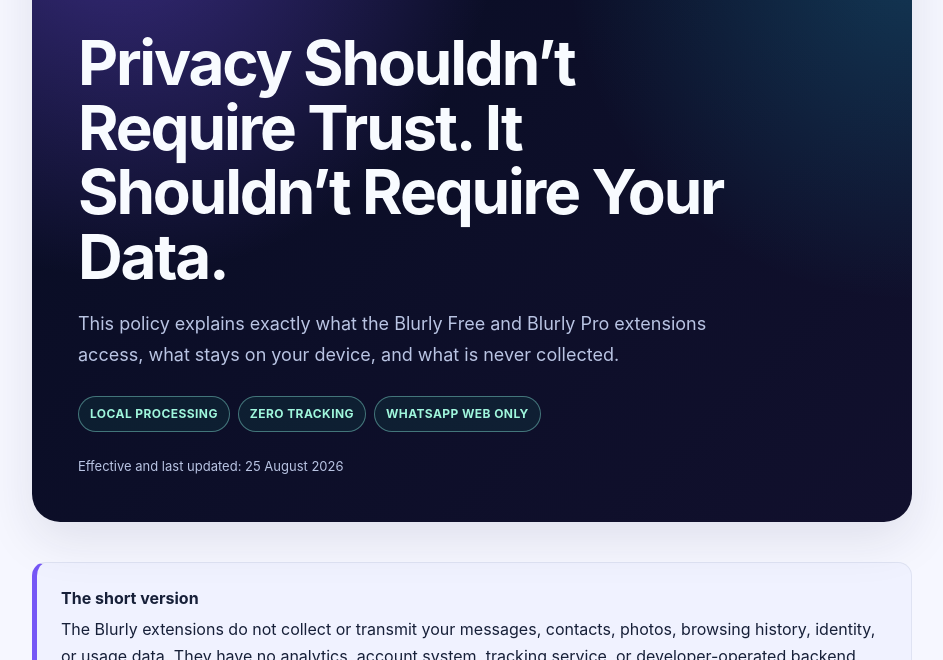
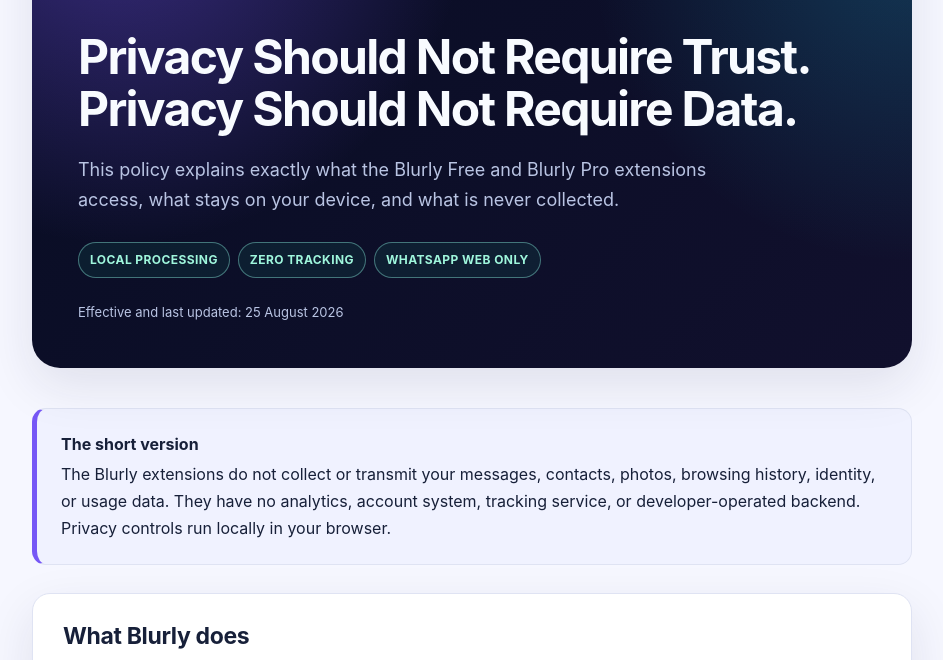
Before and after one commit to aviation-ai-engineer/blurly, a browser extension: page docs/index.html in a window 1280 px wide. Shown: the part 131-791 px from the top of the page, without its empty margins (168-1111 px from the left). Drawn offline with Linux system fonts and the light colour scheme.

Commit message:
Use balanced privacy policy headline

```diff
--- a/docs/index.html
+++ b/docs/index.html
@@ -68,7 +68,8 @@
   .brand img { width: 54px; height: 54px; border-radius: 14px; }
   .brand strong { display: block; font-size: 20px; letter-spacing: .01em; }
   .brand span { color: var(--hero-muted); font-size: 13px; }
-  h1 { max-width: 660px; margin: 0; font-size: clamp(38px, 6vw, 62px); line-height: 1.04; letter-spacing: -.035em; }
+  h1 { margin: 0; font-size: clamp(36px, 4.2vw, 48px); line-height: 1.08; letter-spacing: -.035em; }
+  .headline-line { display: block; white-space: nowrap; }
   .lead { max-width: 690px; margin: 20px 0 0; color: var(--hero-muted); font-size: 18px; }
   .meta { margin-top: 24px; color: var(--hero-muted); font-size: 13px; }
   .badges { display: flex; flex-wrap: wrap; gap: 8px; margin-top: 26px; }
@@ -123,6 +124,7 @@
   @media (max-width: 640px) {
     .hero { margin-top: 12px; padding: 30px 24px; border-radius: 20px; }
     .brand { margin-bottom: 25px; }
+    .headline-line { white-space: normal; }
     section { padding: 23px 20px; border-radius: 15px; }
   }
 </style>
@@ -134,7 +136,7 @@
     <img src="icon128.png" alt="Blurly icon" />
     <div><strong>Blurly</strong><span>Screen-share privacy for WhatsApp Web</span></div>
   </div>
-  <h1>Privacy Shouldn’t Require Trust. It Shouldn’t Require Your Data.</h1>
+  <h1><span class="headline-line">Privacy Should Not Require Trust.</span><span class="headline-line">Privacy Should Not Require Data.</span></h1>
   <p class="lead">This policy explains exactly what the Blurly Free and Blurly Pro extensions access, what stays on your device, and what is never collected.</p>
   <div class="badges">
     <span class="badge">Local processing</span>
```
